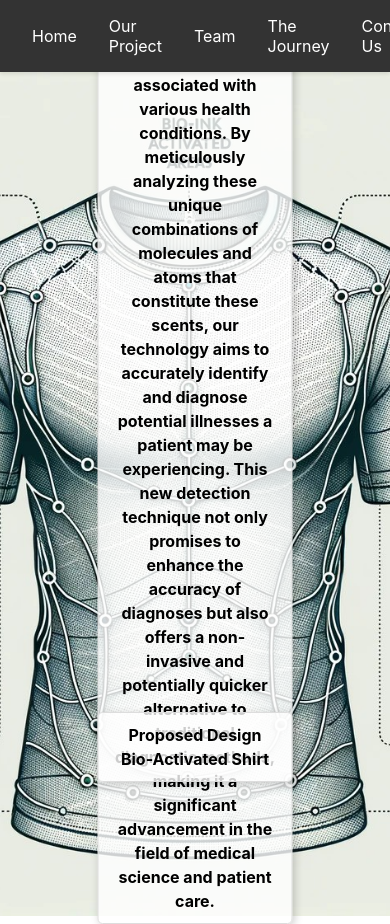
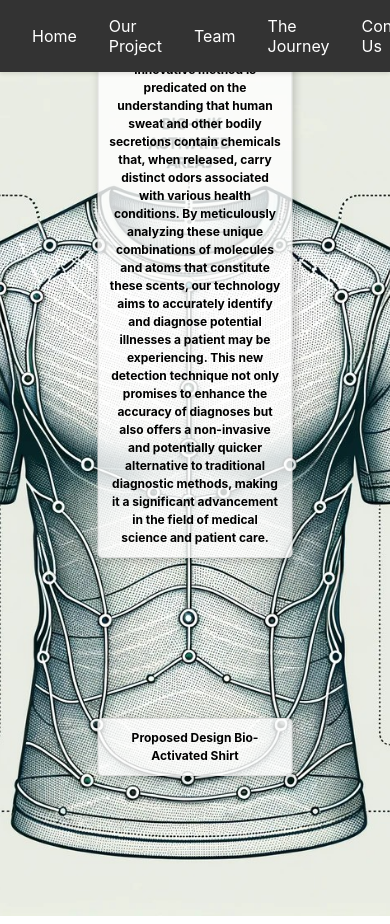
Before and after one commit to saitanishq/website, a React (Create React App) app: page /Project in a window 390 px wide. Shown: the top 924 px of the page. Built offline with nearby package versions, Linux system fonts and the light colour scheme.

Commit message:
mobile responsive for project page

```diff
--- a/src/Home.js
+++ b/src/Home.js
@@ -76,7 +76,6 @@ const Home = () => {
     <header style={styles.header}>
       <h1 style={styles.mainTitle}>Pioneering Olfaction Diagnostics</h1>
       <b><p style={styles.subTitle}>{typedText}</p></b>
-      <button style={styles.connectButton}>CONNECT WITH US</button>
     </header>
     </div>
   );
--- a/src/Project.css
+++ b/src/Project.css
@@ -41,3 +41,19 @@
     right: 50%;
     transform: translate(50%, 50%); /* Adjust text position relative to its center */
   }
+
+  /* Add responsive adjustments */
+@media (max-width: 768px) {
+  .text-overlay {
+    padding: 15px;
+    font-size: 14px; /* Adjust font size for smaller screens */
+  }
+}
+
+/* Additional responsive adjustments for very small screens */
+@media (max-width: 480px) {
+  .text-overlay {
+    padding: 10px;
+    font-size: 12px; /* Even smaller font for very small devices */
+  }
+}
```
